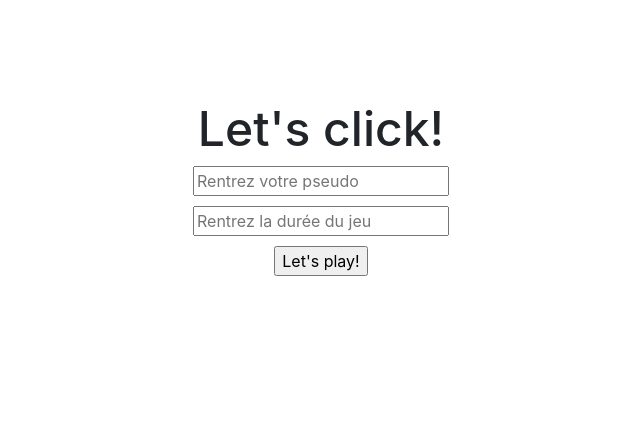
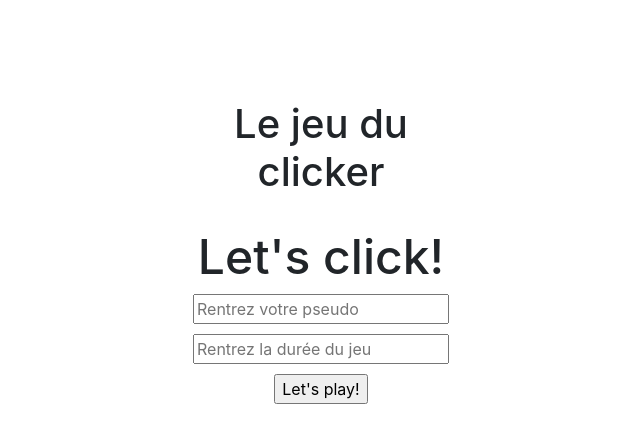
Before and after one commit to IMOUNANE/Clicker, a plain HTML site: page index.html in a window 1280 px wide. Shown: the whole page, without its empty margins (319-959 px from the left). Drawn offline with nearby package versions, Linux system fonts and the light colour scheme.

Commit message:
ajout titre

```diff
--- a/index.html
+++ b/index.html
@@ -22,7 +22,10 @@
 		</div>
 
 		<div class="row infos">
+			<h1>Le jeu du clicker</h1>
 			<div class="col-md-12">
+
+			</br>
 				<h2>Let's click!</h2>
 				<form action="">
 					<input type="text" name="pseudo" placeholder="Rentrez votre pseudo" id="pseudo"><br />
```
